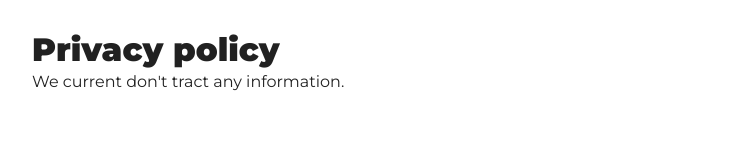
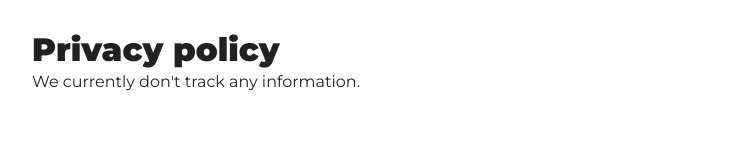
Before and after one commit to usmansbk/teamzone-app, a React (Create React App) app: page /terms in a window 1280 px wide. Shown: the part 178-338 px from the top of the page, without its empty margins (32-777 px from the left). Built offline with nearby package versions, Linux system fonts and the light colour scheme; no server answers.

Commit message:
fix typo

```diff
--- a/src/pages/Terms.tsx
+++ b/src/pages/Terms.tsx
@@ -9,7 +9,7 @@ export default function Terms() {
       </Box>
       <Box>
         <Typography variant="h4">Privacy policy</Typography>
-        <Typography>We current don't tract any information.</Typography>
+        <Typography>We currently don't track any information.</Typography>
       </Box>
     </Stack>
   );
```
